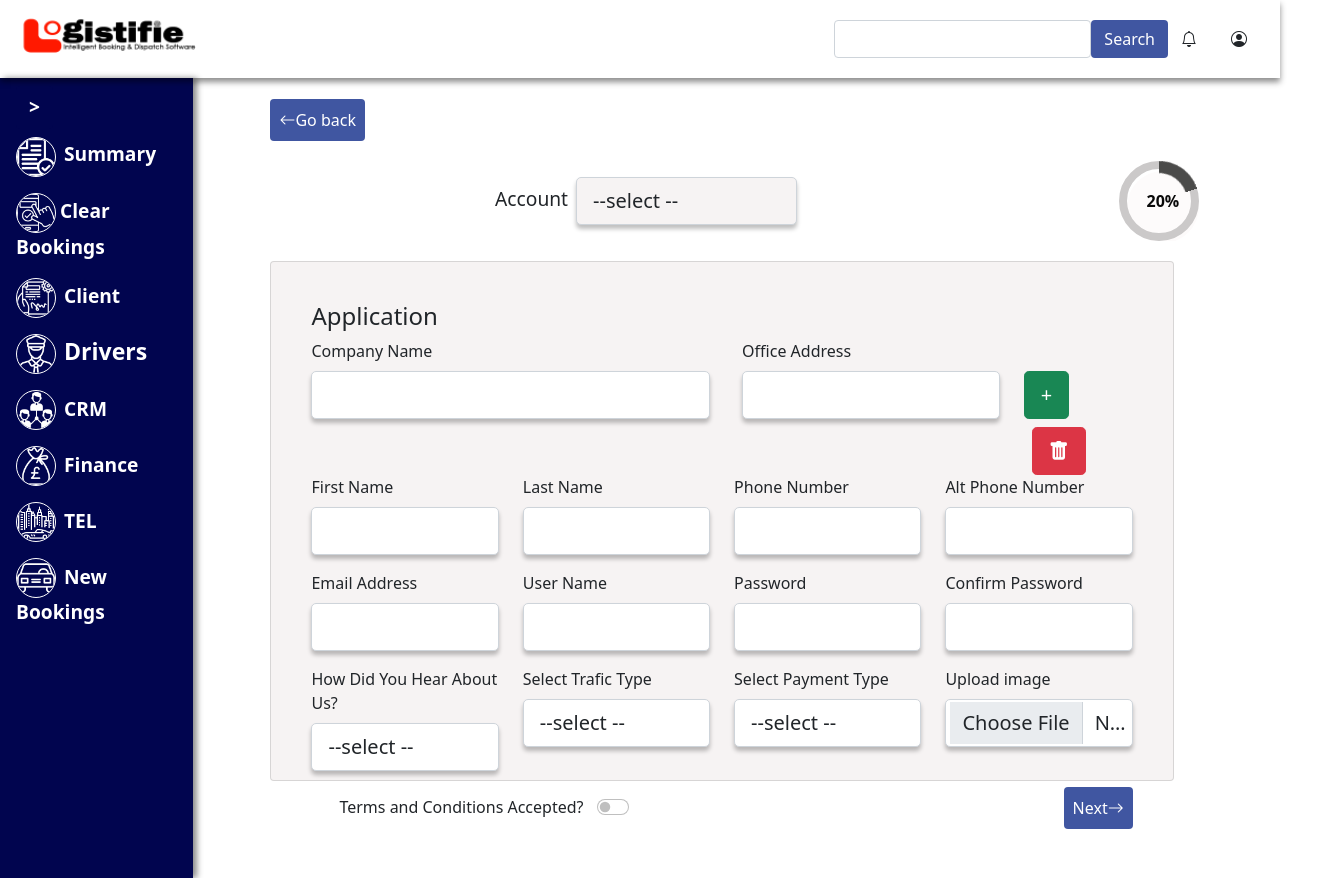
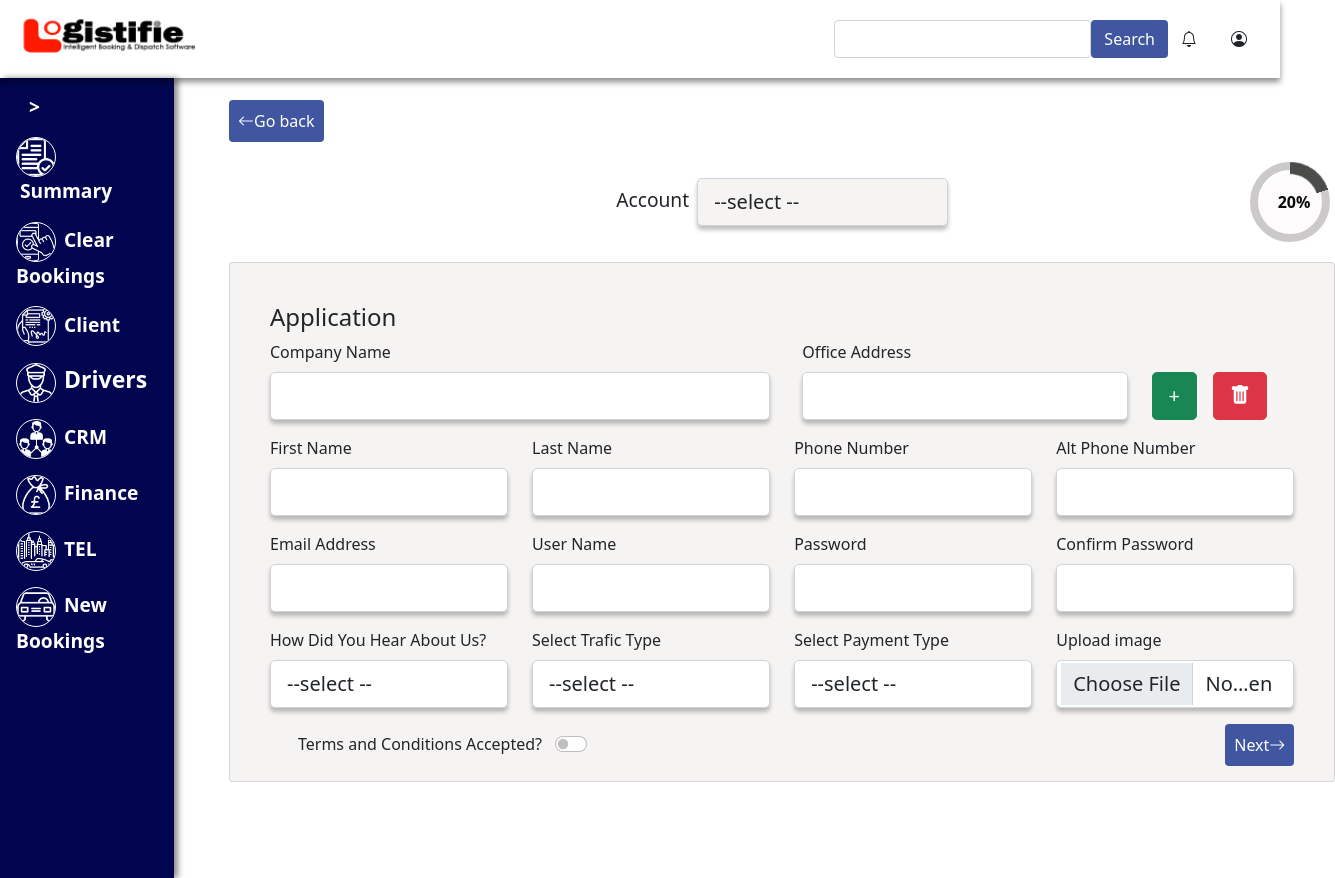
Before and after one commit to nehakumari0201/logitifieBootstrap, an Angular app in the folder logitifieBootstrap/: page /logitifieForm in a window 1280 px wide. Shown: the whole page, 1335 px wide, since content can reach past the window. Built offline with nearby package versions, Linux system fonts and the light colour scheme.

Commit message:
work prefect

```diff
--- a/logitifieBootstrap/src/app/app.component.html
+++ b/logitifieBootstrap/src/app/app.component.html
@@ -9,11 +9,11 @@
     </form>
     </div>
 </nav>
-<div class="row">
-  <div class="col-md-2" >
+<div class=" d-flex flex-lg-row">
+  <div  >
  <app-sidenav ></app-sidenav>
   </div>
-  <div class="col-md-10">
+  <div >
     <router-outlet></router-outlet>
   </div>
 </div>
--- a/logitifieBootstrap/src/app/logitifie-form/logitifie-form.component.css
+++ b/logitifieBootstrap/src/app/logitifie-form/logitifie-form.component.css
@@ -1,6 +1,6 @@
 .card
 {
-  width:85%;
+  width:100%;
   height: 65%;
   margin-left: 5%;
   background: #F6F3F3;
@@ -24,6 +24,7 @@
 .center{
   width:30%;
   margin: auto;
+  margin-left: 40%;
 }
 .box1
 {
--- a/logitifieBootstrap/src/app/logitifie-form/logitifie-form.component.html
+++ b/logitifieBootstrap/src/app/logitifie-form/logitifie-form.component.html
@@ -5,8 +5,8 @@
 <div class="d-grid d-md-flex  margin1  ">
   <button class="btn btncolor me-md-2 p-2" type="button"> <i class="bi bi-arrow-left"></i>Go back</button>
 </div>
-<div class="row ">
-  <div class="d-grid gap-2 d-md-flex  input-group-lg col-10 center">
+<div class="d-flex flex-lg-row justify-content-end">
+  <div class="d-grid gap-2 d-md-flex  input-group-lg  center">
     <label class="mt-2 size" >Account</label>
     <select class="form-control  box1 " >
       <option label="--select  --"></option>
@@ -16,7 +16,7 @@
       <option value="Individual">Individual</option>
     </select>
   </div>
-  <div class=" col-2 me-4">
+  <div>
     <app-progressbar></app-progressbar>
   </div>
 
--- a/logitifieBootstrap/src/app/progressbar/progressbar.component.css
+++ b/logitifieBootstrap/src/app/progressbar/progressbar.component.css
@@ -14,6 +14,7 @@
   margin: 20px;
   box-shadow: none;
   position: relative;
+  margin-left: 70%;
 }
 .progress:after {
   content: "";
--- a/logitifieBootstrap/src/app/sidenav/sidenav.component.css
+++ b/logitifieBootstrap/src/app/sidenav/sidenav.component.css
@@ -8,9 +8,10 @@
 .size
 {
   font-size: larger;
+
 }
 .size1{
-  width:30%;
+  width:80%;
 }
 
 .design
--- a/logitifieBootstrap/src/app/sidenav/sidenav.component.html
+++ b/logitifieBootstrap/src/app/sidenav/sidenav.component.html
@@ -11,19 +11,19 @@
       </li>
 
       <li class="nav-item">
-        <a href="#" class="nav-link align-middle px-0 text-white">
-          <img src="../../assets/icons/document (1).png" class="design me-1"> <span *ngIf="isExpanded"
-            class="ms-1 d-none d-sm-inline size"><b>Summary</b></span>
+        <a href="#" class="nav-link align-middle px-0 text-white size">
+          <img src="../../assets/icons/document (1).png" class="design me-1" data-toggle="tooltip" data-placement="bottom" title="Summary" > <span *ngIf="isExpanded"
+            class="ms-1 d-none d-sm-inline me-2 "><b>Summary</b></span>
         </a>
       </li>
 
       <li class="nav-item dropdown ">
         <a class="nav-link align-middle px-0 text-white size" data-bs-toggle="dropdown" role="button" id="dropdownMenu"
           aria-haspopup="true" aria-expanded="false">
-          <img src="../../assets/icons/booking (1).png" class="design  me-1"> <span *ngIf="isExpanded"> <b>Clear
+          <img src="../../assets/icons/booking (1).png" class="design  me-1" data-toggle="tooltip" data-placement="bottom" title="Clear Bookings"> <span *ngIf="isExpanded" class="ms-1 d-none d-sm-inline me-2 "> <b>Clear
               Bookings</b></span>
         </a>
-        <div class="dropdown-menu" aria-labelledby="dropdownMenu">
+        <div class="dropdown-menu" aria-labelledby="dropdownMenu"data-toggle="tooltip" >
           <a class="dropdown-item" href="#">Clear
           </a>
         </div>
@@ -37,8 +37,8 @@
       </li> -->
       <li class="nav-item dropdown">
         <a class="nav-link   px-0 align-middle text-white size" data-bs-toggle="dropdown" role="button"
-          id="dropdownMenu" aria-haspopup="true" aria-expanded="false"><img src="../../assets/icons/contact.png"
-            class="design  me-1"> <span *ngIf="isExpanded" class="ms-1 d-none d-sm-inline"><b>Client</b></span></a>
+          id="dropdownMenu" aria-haspopup="true" aria-expanded="false" ><img src="../../assets/icons/contact.png"
+            class="design  me-1" data-toggle="tooltip" data-placement="bottom" title="Client"> <span *ngIf="isExpanded" class="ms-1 d-none d-sm-inline me-2"><b>Client</b></span></a>
         <div class="dropdown-menu" aria-labelledby="dropdownMenu">
           <a class="dropdown-item" href="#">Corporate
           </a>
@@ -50,8 +50,8 @@
       </li>
       <li class="nav-item dropdown">
         <a class="nav-link   px-0 align-middle text-white size" data-bs-toggle="dropdown" role="button"
-          id="dropdownMenu" aria-haspopup="true" aria-expanded="false"> <img src="../../assets/icons/driver.png"
-            class="design  me-1"><span *ngIf="isExpanded" class="ms-1 d-none d-sm-inline size"><b>Drivers</b></span></a>
+          id="dropdownMenu" aria-haspopup="true" aria-expanded="false" > <img src="../../assets/icons/driver.png"
+            class="design  me-1" data-toggle="tooltip" data-placement="bottom" title="Drivers"><span *ngIf="isExpanded" class="ms-1 d-none d-sm-inline size me-2"><b>Drivers</b></span></a>
         <div class="dropdown-menu" aria-labelledby="dropdownMenu">
           <a class="dropdown-item" href="#">Fleet Driver
           </a>
@@ -68,8 +68,8 @@
       </li> -->
       <li class="nav-item dropdown">
         <a class="nav-link   px-0 align-middle text-white size" data-bs-toggle="dropdown" role="button"
-          id="dropdownMenu" aria-haspopup="true" aria-expanded="false"> <img src="../../assets/icons/partnership.png"
-            class="design  me-1"> <span *ngIf="isExpanded" class="ms-1 d-none d-sm-inline"><b>CRM</b></span></a>
+          id="dropdownMenu" aria-haspopup="true" aria-expanded="false" > <img src="../../assets/icons/partnership.png"
+            class="design  me-1"data-toggle="tooltip" data-placement="bottom" title="CRM"> <span *ngIf="isExpanded" class="ms-1 d-none d-sm-inline me-2"><b>CRM</b></span></a>
         <div class="dropdown-menu" aria-labelledby="dropdownMenu">
           <a class="dropdown-item" href="#">Salesman Summary
           </a>
@@ -102,8 +102,8 @@
       </li> -->
       <li class="nav-item dropdown">
         <a class="nav-link   px-0 align-middle text-white size" data-bs-toggle="dropdown" role="button"
-          id="dropdownMenu" aria-haspopup="true" aria-expanded="false"> <img src="../../assets/icons/money-bag.png"
-            class="design  me-1"> <span *ngIf="isExpanded" class="ms-1 d-none d-sm-inline"><b>Finance</b></span> </a>
+          id="dropdownMenu" aria-haspopup="true" aria-expanded="false" > <img src="../../assets/icons/money-bag.png"
+            class="design  me-1"data-toggle="tooltip" data-placement="bottom" title="Finance"> <span *ngIf="isExpanded" class="ms-1 d-none d-sm-inline me-2"><b>Finance</b></span> </a>
         <div class="dropdown-menu" aria-labelledby="dropdownMenu">
           <a class="dropdown-item" href="#">Finance Report
           </a>
@@ -116,8 +116,8 @@
       </li>
       <li class="nav-item dropdown">
         <a class="nav-link   px-0 align-middle text-white size" data-bs-toggle="dropdown" role="button"
-          id="dropdownMenu" aria-haspopup="true" aria-expanded="false"> <img src="../../assets/icons/limousine (2).png"
-            class="design  me-1"> <span *ngIf="isExpanded" class="ms-1 d-none d-sm-inline"><b>TEL</b></span> </a>
+          id="dropdownMenu" aria-haspopup="true" aria-expanded="false" > <img src="../../assets/icons/limousine (2).png"
+            class="design  me-1" data-toggle="tooltip" data-placement="bottom" title="TEL"> <span *ngIf="isExpanded" class="ms-1 d-none d-sm-inline me-2"><b>TEL</b></span> </a>
         <div class="dropdown-menu" aria-labelledby="dropdownMenu">
           <a class="dropdown-item" href="#">TEL Report Summary
           </a>
@@ -132,9 +132,9 @@
             class="ms-1 d-none d-sm-inline"><b>TEL</b></span> </a>
       </li> -->
       <li>
-        <a href="#" class="nav-link px-0 align-middle text-white size">
-          <img src="../../assets/icons/car (2).png" class="design  me-1"> <span *ngIf="isExpanded"
-            class="ms-1 d-none d-sm-inline"><b>New Bookings</b></span> </a>
+        <a href="#" class="nav-link px-0 align-middle text-white size ">
+          <img src="../../assets/icons/car (2).png" class="design  me-1" data-toggle="tooltip" data-placement="bottom" title="New Bookings"> <span *ngIf="isExpanded"
+            class="ms-1 d-none d-sm-inline me-2"><b>New Bookings</b></span> </a>
       </li>
 
     </ul>
```
